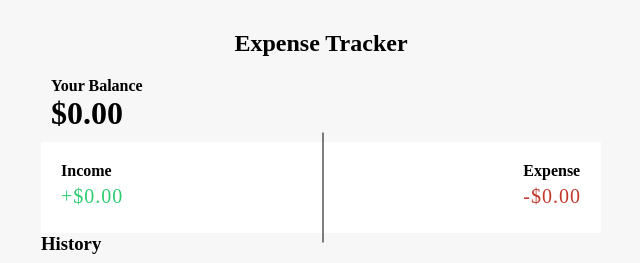
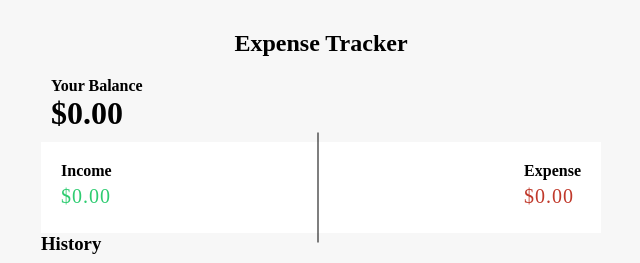
Before and after one commit to Omersim15182/Expense-Tracker, a React (Create React App) app: page / in a window 1280 px wide. Shown: the top 263 px of the page, without its empty margins (319-959 px from the left). Built offline with nearby package versions, Linux system fonts and the light colour scheme.

Commit message:
done with the income and expensive display according to the amount input if negative or positive

```diff
--- a/src/App.js
+++ b/src/App.js
@@ -8,12 +8,20 @@ import AddNewTransaction from './components/AddNewTransaction';
 
 function App() {
   const [totalAmount, setTotalAmount] = useState(0);
+  const [totalExpensive, setTotalExpensive] = useState(0);
+  const [totalIncome, setTotalIncome] = useState(0);
 
-  // Function to update the totalAmount state
+
   const updateTotalAmount = (newTotalAmount) => {
     setTotalAmount(newTotalAmount);
   };
-console.log("appAmount:",totalAmount);
+  const updateTotalExpensive = (newTotalExpensive) => {
+    setTotalExpensive(newTotalExpensive);
+  };
+  const updateTotalIncome = (newTotalIncome) => {
+    setTotalIncome(newTotalIncome);
+  };
+
 
   return (
     <div className='App'>
@@ -21,10 +29,10 @@ console.log("appAmount:",totalAmount);
         <Header />
         {/* Pass totalAmount and updateTotalAmount to Balance */}
         <Balance totalAmount={totalAmount} />
-        <IncomeExpenseve />
+        <IncomeExpenseve totalExpensive={totalExpensive} totalIncome={totalIncome}/>
         <TransactionList />
         {/* Pass updateTotalAmount function to AddNewTransaction */}
-        <AddNewTransaction updateTotalAmount={updateTotalAmount} />
+        <AddNewTransaction updateTotalIncome={updateTotalIncome} updateTotalExpensive={updateTotalExpensive} updateTotalAmount={updateTotalAmount} />
       </div>
     </div>
   );
--- a/src/components/AddNewTransaction.js
+++ b/src/components/AddNewTransaction.js
@@ -1,7 +1,7 @@
-import React, { useState } from 'react';
+import React, { useState, useEffect } from 'react';
 import TransactionList from './TransactionList';
 
-export default function AddNewTransaction({ updateTotalAmount }) {
+export default function AddNewTransaction({ updateTotalIncome,updateTotalAmount, updateTotalExpensive }) {
   const [transactions, setTransactions] = useState([{ text: '', amount: '' }]);
 
   const handleTextChange = (e, index) => {
@@ -27,13 +27,28 @@ export default function AddNewTransaction({ updateTotalAmount }) {
   };
 
   const calculateTotalAmount = () => {
-    const totalAmount = transactions.reduce((total, transaction) => total + parseFloat(transaction.amount || 0), 0);
+    const totalAmount = transactions.reduce((total, transaction) =>
+      total + parseFloat(transaction.amount || 0), 0);
     return totalAmount.toFixed(2);
   };
 
+  const calculateTotalExpensive = () => {
+    const totalExpensive = transactions.reduce((total, { amount }) =>
+      parseFloat(amount || 0) < 0 ? total + parseFloat(amount) : total, 0).toFixed(2);
+    return totalExpensive;
+  };
+  const calculateTotalIncome = () => {
+    const totalIncome = transactions.reduce((total, { amount }) =>
+      parseFloat(amount || 0) > 0 ? total + parseFloat(amount) : total, 0).toFixed(2);
+    return totalIncome;
+  }
   // Update total amount when transactions change
-  updateTotalAmount(calculateTotalAmount());
-
+  useEffect(() => {
+    // Update total amount and total expensive when transactions change
+    updateTotalAmount(calculateTotalAmount());
+    updateTotalExpensive(calculateTotalExpensive());
+    updateTotalIncome(calculateTotalIncome());
+  }, [transactions, updateTotalAmount, updateTotalExpensive]);
   return (
     <div className="AddNewTransaction">
       {transactions.map((transaction, index) => (
--- a/src/components/Balance.js
+++ b/src/components/Balance.js
@@ -1,6 +1,6 @@
 import React from 'react';
 export default function Balance({totalAmount}) {
-  console.log("balanceAmount:",totalAmount)
+
   return (
     <div className='Balance'>
       <h4>Your Balance</h4>
--- a/src/components/IncomeExpenseve.js
+++ b/src/components/IncomeExpenseve.js
@@ -1,16 +1,18 @@
-import React from 'react'
+import React, { useState } from 'react'
 
-export default function IncomeExpenseve() {
+
+
+export default function IncomeExpenseve({totalExpensive,totalIncome}) {
     return (
         <div className="inc-exp-container">
             <div>
                 <h4>Income</h4>
-                <p id="money-plus" className="money plus">+$0.00</p>
+                <p id="money-plus" className="money plus">${totalIncome}</p>
             </div>
             <div className='line'></div>
             <div>
                 <h4>Expense</h4>
-                <p id="money-minus" className="money minus">-$0.00</p>
+                <p id="money-minus" className="money minus">${totalExpensive}</p>
             </div>
         </div>
     )
```
